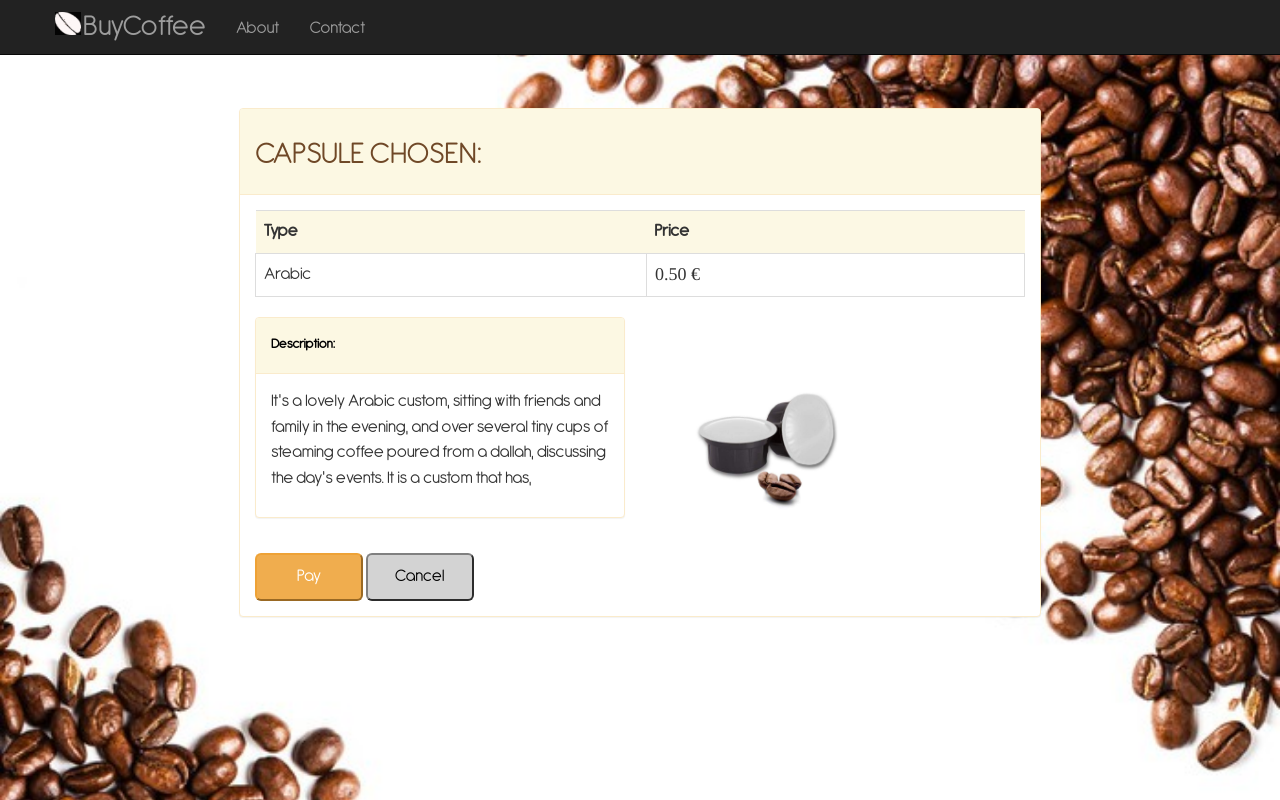
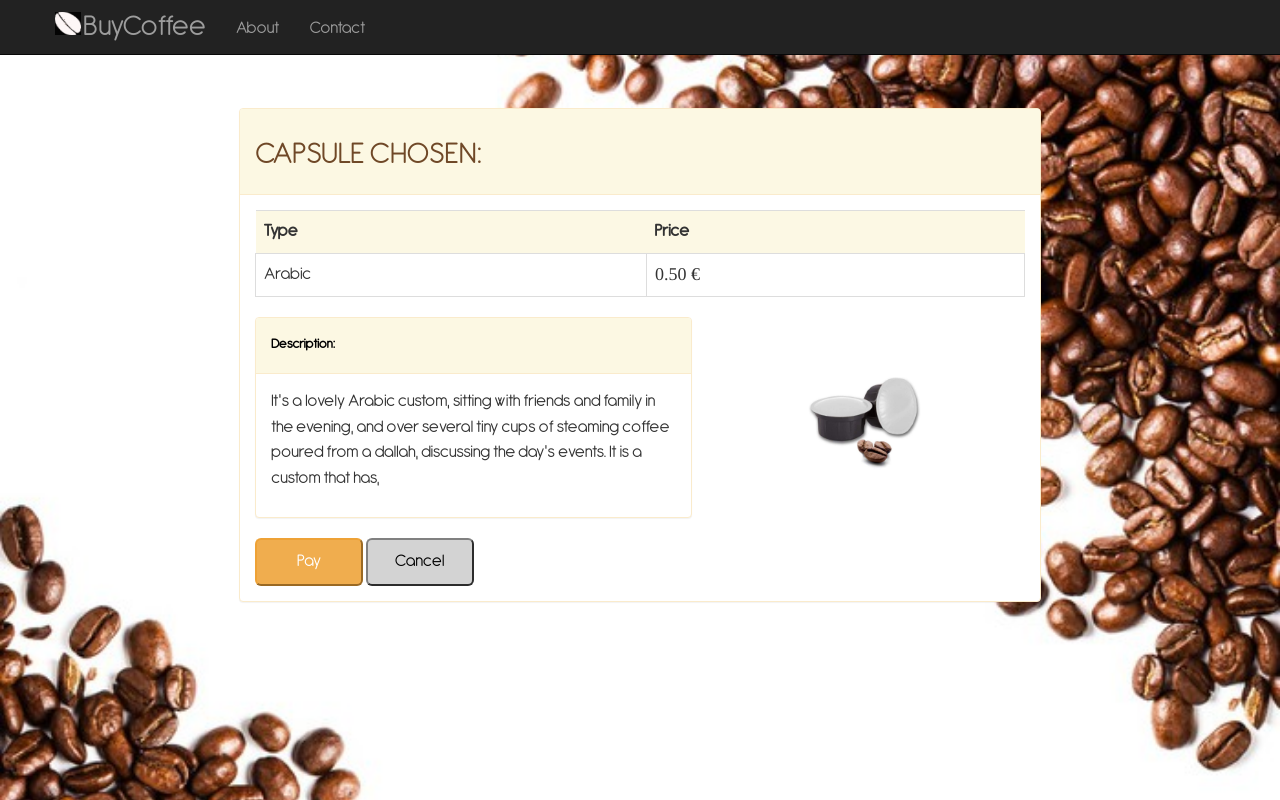
Before and after one commit to FrancescoGradi/VendingMachine, a Django app: page /coffee/Arabic/payment/ in a window 1280 px wide. Run offline with Django 3.2, Linux system fonts and the light colour scheme; data comes from the database, SQL or seed files in the repository; both versions use the stored data as it was after the commit; some libraries are stand-ins or nearby versions.

Commit message:
Modificato css immagine

```diff
--- a/coffee/static/coffee/css/custom.css
+++ b/coffee/static/coffee/css/custom.css
@@ -257,8 +257,10 @@ h2 {
     font-family: Times;
 }
 
+.col-lg-7 {
+}
+
 #image {
-    max-width: 100%;
-    max-height: 100%;
-    position: center;
+    width: 110%;
+    margin-left: 3em;
 }
--- a/coffee/templates/coffee/erogation.html
+++ b/coffee/templates/coffee/erogation.html
@@ -62,7 +62,7 @@
             }, waitingTime);
 
             var timer = setTimeout(function() {
-                alert("Erogation finished\nPlease retire your capsule");
+                alert("\hErogation finished\nPlease retire your capsule");
                 window.location.href = "{% url 'index' %}";
             }, waitingTime * 121);
 
--- a/coffee/templates/coffee/index.html
+++ b/coffee/templates/coffee/index.html
@@ -2,7 +2,7 @@
 <html>
     <head>
         {% load static %}
-        <title>Carrello Caff&eacute;</title>
+        <title>BuyCoffee</title>
         <script src="http://code.jquery.com/jquery-3.3.1.min.js"></script>
         <script src="{% static '/coffee/js/shoppingCart.js' %}"></script>
 
--- a/coffee/templates/coffee/payment.html
+++ b/coffee/templates/coffee/payment.html
@@ -4,7 +4,7 @@
 <head>
     {% if error_message %}<p><strong>{{ error_message }}</strong></p>{% endif %}
     <meta charset="UTF-8">
-    <title>Pagamento</title>
+    <title>Details</title>
 
     {% load static %}
     <!-- Bootstrap Core CSS -->
@@ -79,13 +79,13 @@
                 </table>
 
                 <div class="row">
-                    <div class="col-lg-6">
+                    <div class="col-lg-7">
                         <div class="panel panel-warning">
                             <div class="panel-heading"><h5><b><font color="black">Description: </font></b></h5></div>
                             <div class="panel-body"><p>{{ capsule.coffeeDescription }}</p></div>
                         </div>
                     </div>
-                    <div class="col-lg-4">
+                    <div class="col-lg-3">
                         {% if capsule.coffeeImage != None %}
                             <img id="image" src="{{ capsule.coffeeImage.url }}">
                         {% endif %}
```
Also changed, not shown: db.sqlite3.
